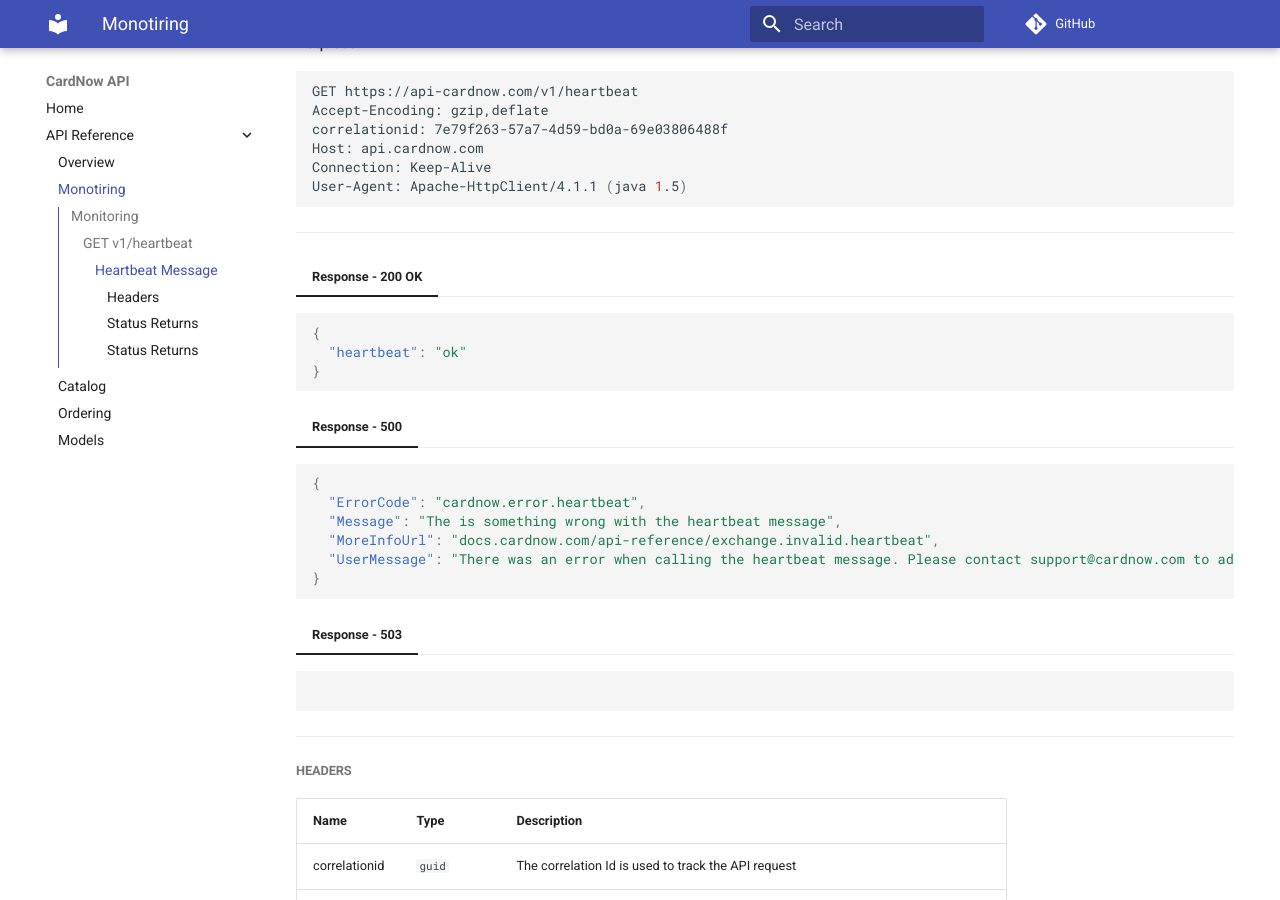
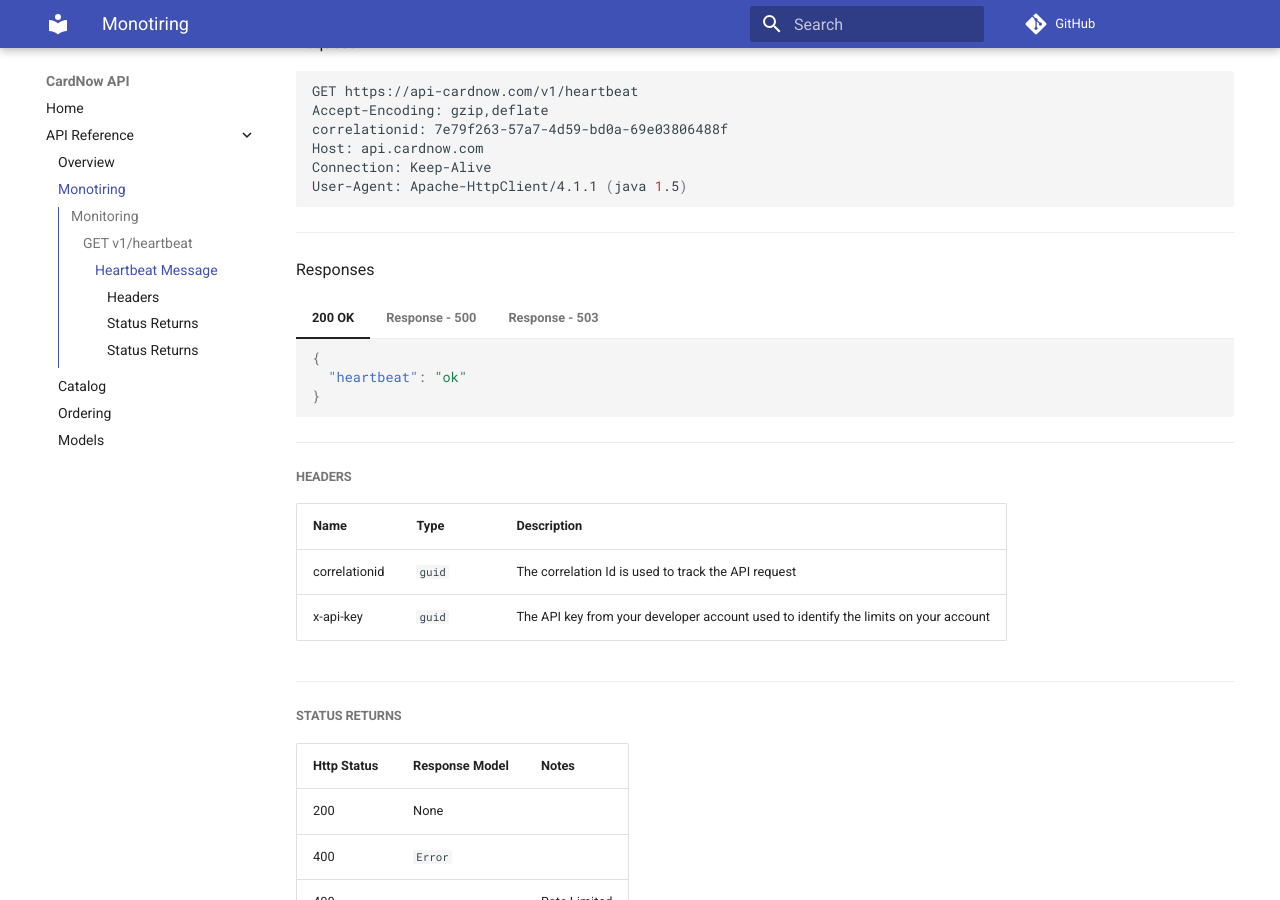
Before and after one commit to RewardLayer/CardNow-docs, an MkDocs documentation site: the page built from docs/monitoring.md, in a window 1280 px wide and 900 px high, scrolled down 406 px. Built offline with MkDocs 1.6.1 and Material for MkDocs 9.7.7, drawn with Linux system fonts in a browser that asks for light colours; comment, search, counter and statistics services are not loaded.

Commit message:
updating content

````diff
--- a/docs/monitoring.md
+++ b/docs/monitoring.md
@@ -15,30 +15,33 @@
 User-Agent: Apache-HttpClient/4.1.1 (java 1.5)
 ```
 ***
-=== "Response - 200 OK"
 
-```json
-{
-  "heartbeat": "ok"
-}
-```
+Responses
+
+=== "200 OK"
+
+    ```json
+    {
+      "heartbeat": "ok"
+    }
+    ```
 
 === "Response - 500 "
 
-```json
-{
-  "ErrorCode": "cardnow.error.heartbeat",
-  "Message": "The is something wrong with the heartbeat message",
-  "MoreInfoUrl": "docs.cardnow.com/api-reference/exchange.invalid.heartbeat",
-  "UserMessage": "There was an error when calling the heartbeat message. Please contact support@cardnow.com to address the issue. "
-}
-```
+    ```json
+    {
+      "ErrorCode": "cardnow.error.heartbeat",
+      "Message": "The is something wrong with the heartbeat message",
+      "MoreInfoUrl": "docs.cardnow.com/api-reference/exchange.invalid.heartbeat",
+      "UserMessage": "There was an error when calling the heartbeat message. Please contact support@cardnow.com to address the issue. "
+    }
+    ```
 
 === "Response - 503"
 
-```json
+    ```json
 
-```
+    ```
 
 ***
 ##### Headers
````
